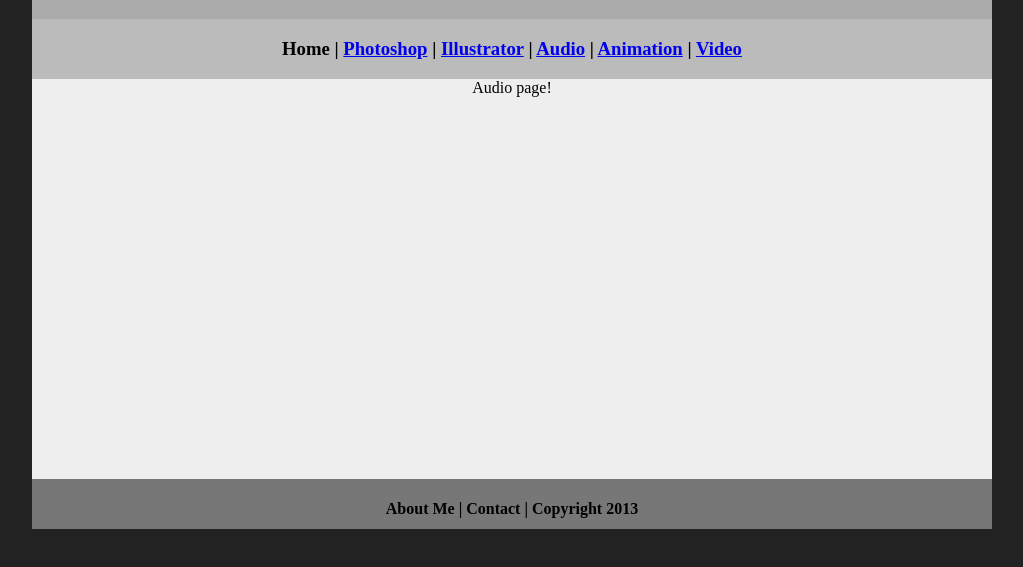
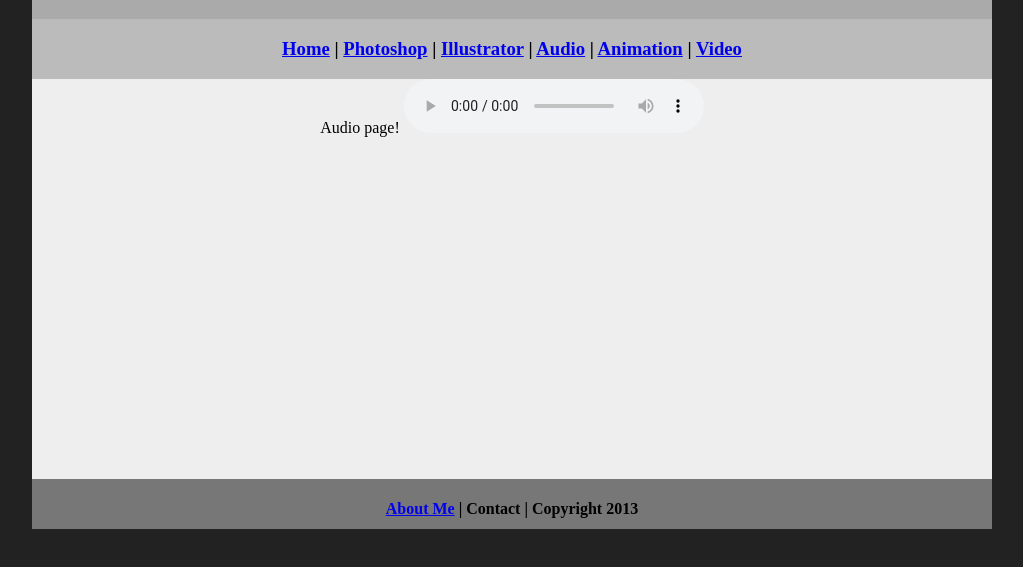
Before and after one commit to 9525892/BDLPortfolio, a plain HTML site: page audio/index.html in a window 1280 px wide. Shown: the part 61-628 px from the top of the page, without its empty margins (128-1151 px from the left). Drawn offline with Linux system fonts and the light colour scheme.

Commit message:
Add files via upload

```diff
--- a/audio/index.html
+++ b/audio/index.html
@@ -7,17 +7,22 @@
 	<link href="../myCSS.css" rel="stylesheet" type="text/css">
 </head>
 <body>
+
 <div class="container">
   <div class="header">
   	<h1>Bryant Larsen's Digital Media Portfolio</h1>
   </div>
   <div class="nav">
-    <h3><a>Home</a> | <a href="../photoshop/index.html">Photoshop</a> | <a href="../illlustrator/index.html">Illustrator</a> | <a href="index.html">Audio</a> | <a href="../animation/index.html">Animation</a> | <a href="../video/index.html">Video</a></h3>
+    <h3><a href="../home/index.html">Home</a> | <a href="../photoshop/index.html">Photoshop</a> | <a href="../illlustrator/index.html">Illustrator</a> | <a href="index.html">Audio</a> | <a href="../animation/index.html">Animation</a> | <a href="../video/index.html">Video</a></h3>
   </div>
-  <div class="content">Audio page!</div>
+  <div class="content">Audio page!
+  <audio controls>
+  <source src="digital media song - 12-10-16, 3.28 PM.mp3">
+</audio></div>
   <div class="footer">
-    <h4>About Me | Contact | Copyright 2013</h4>
+    <h4><a href="../aboutme.html">About Me</a> | Contact | Copyright 2013</h4>
   </div>
 </div>
+
 </body>
 </html>
```
Also changed, not shown: 1 other file.
